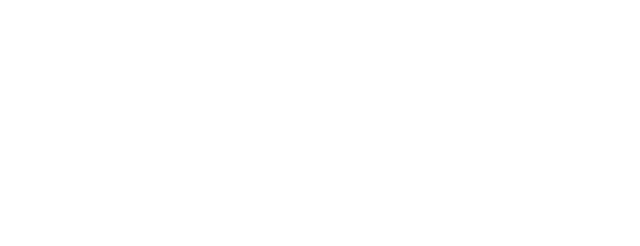
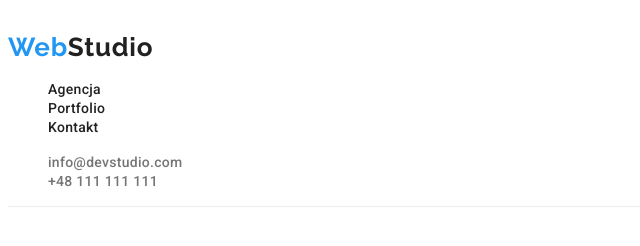
Before and after one commit to annienf17/goit-markup-hw-02, a plain HTML site: page agencja.html in a window 1280 px wide. Shown: the whole page, without its empty margins (0-640 px from the left). Drawn offline with Linux system fonts and the light colour scheme.

Commit message:
after assessmentupdate

```diff
--- a/agencja.html
+++ b/agencja.html
@@ -17,6 +17,23 @@
     <link rel="stylesheet" href="css/styles.css">
 </head>
 <body>
-
+    <!-- header section -->
+    <header class="header">
+        <!-- logo -->
+        <a class="logo" href="./"><span>Web</span>Studio</a>
+        <!-- main navigation -->
+        <nav class="main-menu">
+            <ul>
+                <li><a href="./agencja.html">Agencja</a></li>
+                <li><a href="./portfolio.html">Portfolio</a></li>
+                <li><a href="./kontakt.html">Kontakt</a></li>
+            </ul>
+        </nav>
+        <!-- contact links -->
+        <ul>
+            <li><a href="mailto:info@devstudio.com" title="Kontakt mailowy">info@devstudio.com</a></li>
+            <li><a href="tel:+48111111111" title="Kontakt telefoniczny">+48 111 111 111</a></li>
+        </ul>
+    </header>
 </body>
 </html>
```
Also changed, not shown: kontakt.html (+18 -1 lines), portfolio.html (+2 -2 lines).
